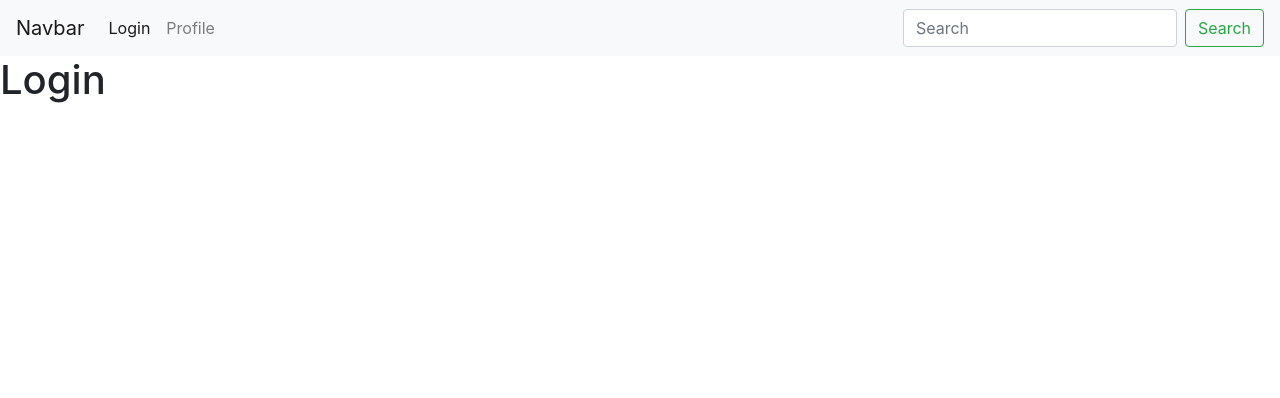
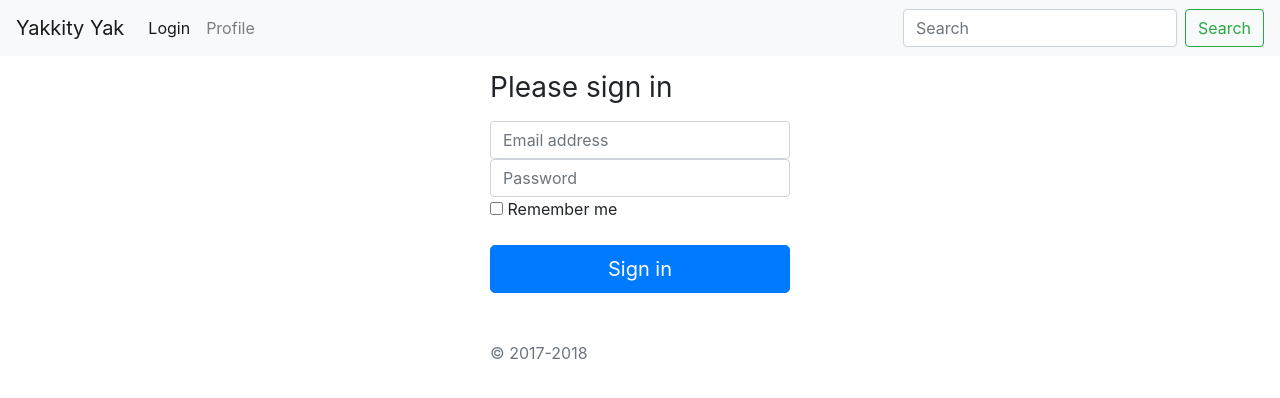
Before and after one commit to kimberly-bird/art-archive, a React (Create React App) app: page / in a window 1280 px wide. Shown: the top 398 px of the page. Built offline with nearby package versions, Linux system fonts and the light colour scheme.

Commit message:
Basic login working

```diff
--- a/src/App.js
+++ b/src/App.js
@@ -22,14 +22,22 @@ class App extends Component {
     }.bind(this)
 
     showView = function (e) {
-        this.setState({
-            currentView: e.target.id.split("__")[1]
-        })
+        console.log(e);
+
+        if (e.target) {
+            this.setState({
+                currentView: e.target.id.split("__")[1]
+            })
+        } else {
+            this.setState({
+                currentView: e
+            })
+        }
     }.bind(this)
 
     View = function () {
         if (localStorage.getItem("yakId") === null) {
-            return <Login />
+            return <Login showView={this.showView} />
         } else {
             switch(this.state.currentView) {
                 case "home":
--- a/src/auth/Login.js
+++ b/src/auth/Login.js
@@ -1,11 +1,62 @@
 import React, { Component } from "react"
+import "./login.css"
 
 
 export default class Login extends Component {
 
+    state = {
+        email: "",
+        password: ""
+    }
+
+    handleFieldChange = function (evt) {
+        const stateToChange = {}
+        stateToChange[evt.target.id] = evt.target.value
+        this.setState(stateToChange)
+    }.bind(this)
+
+    handleLogin = function (e) {
+        e.preventDefault()
+
+        fetch(`http://localhost:5001/users?email=${this.state.email}`)
+            .then(r => r.json())
+            .then(user => {
+                if (user.length) {
+                    localStorage.setItem("yakId", user[0].id)
+                    this.props.showView("home")
+                } else {
+                    fetch("http://localhost:5001/users", {
+                        method: "POST",
+                        headers: {
+                            "Content-Type": "application/json"
+                        },
+                        body: JSON.stringify({email: this.state.email, password: this.state.password})
+                    })
+                    .then(newUser => {
+                        localStorage.setItem("yakId", newUser.id)
+                        this.props.showView("home")
+                    })
+                }
+
+            })
+    }.bind(this)
+
     render() {
         return (
-            <h1>Login</h1>
+            <form className="form-signin" onSubmit={this.handleLogin}>
+                <h1 className="h3 mb-3 font-weight-normal">Please sign in</h1>
+                <label htmlFor="inputEmail" className="sr-only">Email address</label>
+                <input onChange={this.handleFieldChange} type="email" id="email" className="form-control" placeholder="Email address" required="" autoFocus="" />
+                <label htmlFor="inputPassword" className="sr-only">Password</label>
+                <input onChange={this.handleFieldChange} type="password" id="password" className="form-control" placeholder="Password" required="" />
+                <div className="checkbox mb-3">
+                    <label>
+                    <input type="checkbox" value="remember-me" /> Remember me
+                    </label>
+                </div>
+                <button className="btn btn-lg btn-primary btn-block" type="submit">Sign in</button>
+                <p className="mt-5 mb-3 text-muted">© 2017-2018</p>
+            </form>
         )
     }
 }
--- /dev/null
+++ b/src/auth/login.css
@@ -0,0 +1,6 @@
+.form-signin {
+    width: 100%;
+    max-width: 330px;
+    padding: 15px;
+    margin: auto;
+}
--- a/src/nav/NavBar.js
+++ b/src/nav/NavBar.js
@@ -16,7 +16,7 @@ export default class NavBar extends Component {
     render() {
         return (
             <nav className="navbar navbar-expand-lg navbar-light bg-light">
-                <a className="navbar-brand" id="nav__home" onClick={this.props.viewHandler} href="#">Navbar</a>
+                <a className="navbar-brand" id="nav__home" onClick={this.props.viewHandler} href="#">Yakkity Yak</a>
                 <button className="navbar-toggler" type="button" data-toggle="collapse" data-target="#navbarSupportedContent" aria-controls="navbarSupportedContent" aria-expanded="false" aria-label="Toggle navigation">
                     <span className="navbar-toggler-icon"></span>
                 </button>
```
Also changed, not shown: api/yak.json (+10 -4 lines), 1 other file (tests, documents, lock files or other folders).
